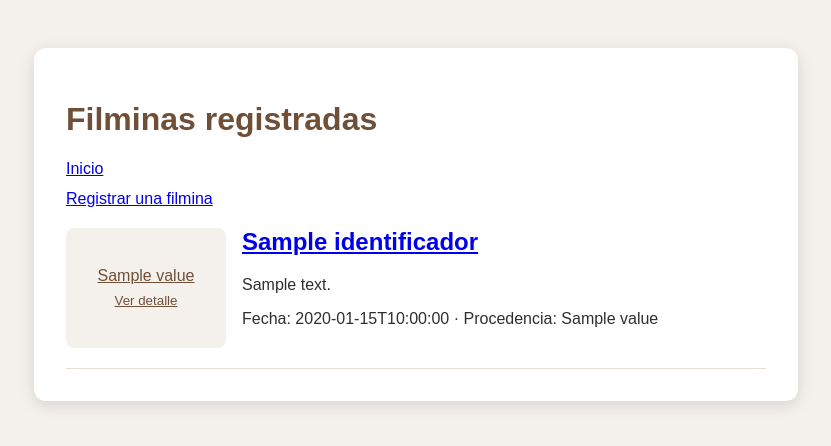
After one commit to ibeltran1999/OlgadeChicaApp, a Flask app: template app/presentation/templates/filminas/listado.html in a window 1280 px wide. The commit adds this page. Shown: the top 446 px of the page, without its empty margins (224-1055 px from the left). Run offline with Flask 3, Linux system fonts and the light colour scheme; the template is opened without the code that fills it: most values are stand-ins (such as "Sample title", 1, 10 or a date in 2020).

Commit message:
build: creacion de pagina de consulta de filminas

```diff
--- a/app/__init__.py
+++ b/app/__init__.py
@@ -55,7 +55,11 @@ def create_app() -> Flask:
     gestor = RegistrarFilmina(repositorio, generador, almacenamiento)
     gestor_tags = RegistrarTag(repositorio_tags)
 
-    app.register_blueprint(crear_controlador_filminas(gestor, repositorio_tags))
+    app.register_blueprint(
+        crear_controlador_filminas(
+            gestor, repositorio_tags, repositorio, carpeta_storage
+        )
+    )
     app.register_blueprint(crear_controlador_tags(gestor_tags))
 
     @app.get("/")
--- a/app/presentation/templates/filminas/confirmacion.html
+++ b/app/presentation/templates/filminas/confirmacion.html
@@ -22,6 +22,8 @@
     Registrar otra filmina
 </a>
 
+    <p><a href="{{ url_for('filminas.consultar_filmina', identificador=resultado.identificador) }}">Ver filmina registrada</a></p>
+    <p><a href="{{ url_for('filminas.listar_filminas') }}">Consultar filminas</a></p>
     </dialog>
 </body>
 </html>
--- /dev/null
+++ b/app/presentation/templates/filminas/listado.html
@@ -0,0 +1,39 @@
+<!DOCTYPE html>
+<html lang="es">
+<head>
+    <meta charset="UTF-8">
+    <meta name="viewport" content="width=device-width, initial-scale=1">
+    <title>Consultar filminas</title>
+    <link rel="stylesheet" href="{{ url_for('static', filename='css/styles.css') }}">
+</head>
+<body>
+<main class="contenedor">
+
+    <h1>Filminas registradas</h1>
+    <nav class="acciones-principales" aria-label="Navegación">
+        <a href="{{ url_for('index') }}">Inicio</a>
+        <a href="{{ url_for('filminas.mostrar_formulario') }}">Registrar una filmina</a>
+    </nav>
+    {% for filmina in filminas %}
+    <article class="filmina-resumen">
+        <a class="filmina-miniatura" href="{{ url_for('filminas.consultar_filmina', identificador=filmina.identificador) }}" aria-label="Ver filmina {{ filmina.identificador }}">
+            {% if filmina.archivo and filmina.archivo.tipo.value in ['JPG', 'PNG'] %}
+            <img src="{{ url_for('filminas.consultar_archivo', identificador=filmina.identificador) }}" alt="Miniatura de la filmina {{ filmina.identificador }}" width="160" height="120" loading="lazy" decoding="async">
+            {% elif filmina.archivo %}
+            <span>{{ filmina.archivo.tipo.value }}<small>Ver detalle</small></span>
+            {% else %}
+            <span>Sin archivo</span>
+            {% endif %}
+        </a>
+        <div class="filmina-resumen-datos">
+        <h2><a href="{{ url_for('filminas.consultar_filmina', identificador=filmina.identificador) }}">{{ filmina.identificador }}</a></h2>
+        <p>{{ filmina.descripcion }}</p>
+        <p>Fecha: {{ filmina.fecha.isoformat() }} · Procedencia: {{ filmina.procedencia.value }}</p>
+        </div>
+    </article>
+    {% else %}
+    <p>Aún no hay filminas registradas.</p>
+    {% endfor %}
+</main>
+</body>
+</html>
--- a/app/presentation/templates/index.html
+++ b/app/presentation/templates/index.html
@@ -14,6 +14,7 @@
         <h1>Plataforma Olga de Chica</h1>
         <p>Gestión de la colección documental.</p>
         <nav class="acciones-principales">
+            <a href="{{ url_for('filminas.listar_filminas') }}">Consultar filminas</a>
             <a href="{{ url_for('filminas.mostrar_formulario') }}">
                 Registrar una filmina
             </a>
--- a/app/static/css/styles.css
+++ b/app/static/css/styles.css
@@ -70,3 +70,65 @@ button:hover {
     background-color: #704f39;
     text-decoration: none;
 }
+.preview-imagen {
+    display: block;
+    max-width: 100%;
+    max-height: 65vh;
+    object-fit: contain;
+    margin: 1rem auto;
+}
+
+.preview-pdf {
+    width: 100%;
+    height: 65vh;
+    border: 1px solid #ddd;
+    border-radius: 6px;
+}
+
+.filmina-resumen {
+    display: flex;
+    align-items: flex-start;
+    gap: 1rem;
+    padding: 1.25rem 0;
+    border-bottom: 1px solid #e5dfd7;
+}
+
+.filmina-miniatura {
+    display: flex;
+    flex: 0 0 160px;
+    width: 160px;
+    height: 120px;
+    align-items: center;
+    justify-content: center;
+    background: #f4f1ec;
+    border-radius: 8px;
+    color: #704f39;
+    text-align: center;
+    overflow: hidden;
+}
+
+.filmina-miniatura img {
+    width: 100%;
+    height: 100%;
+    object-fit: contain;
+}
+
+.filmina-miniatura small {
+    display: block;
+    margin-top: 0.5rem;
+}
+
+.filmina-resumen-datos {
+    min-width: 0;
+    overflow-wrap: anywhere;
+}
+
+.filmina-resumen-datos h2 {
+    margin-top: 0;
+}
+
+@media (max-width: 480px) {
+    .filmina-resumen {
+        flex-direction: column;
+    }
+}
```
Also changed, not shown: app/migration/comando.py (+6 -1 lines), app/persistence/repositorio_filminas.py (+16 -0 lines), app/presentation/controladores/controlador_filminas.py (+44 -2 lines), app/presentation/templates/filminas/detalle.html (added, +46 -0 lines), tests/functional/test_consulta_filminas.py (added, +117 -0 lines), tests/unit/migration/test_comando.py (+12 -0 lines).
